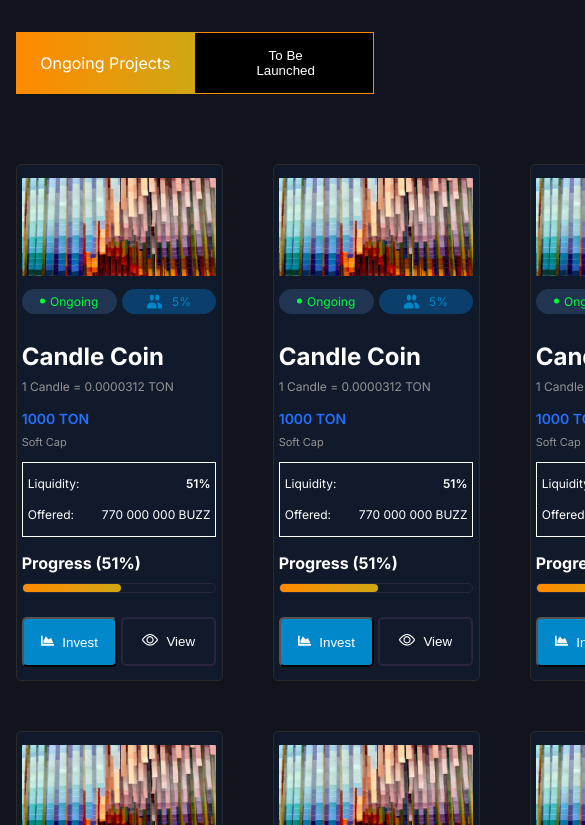
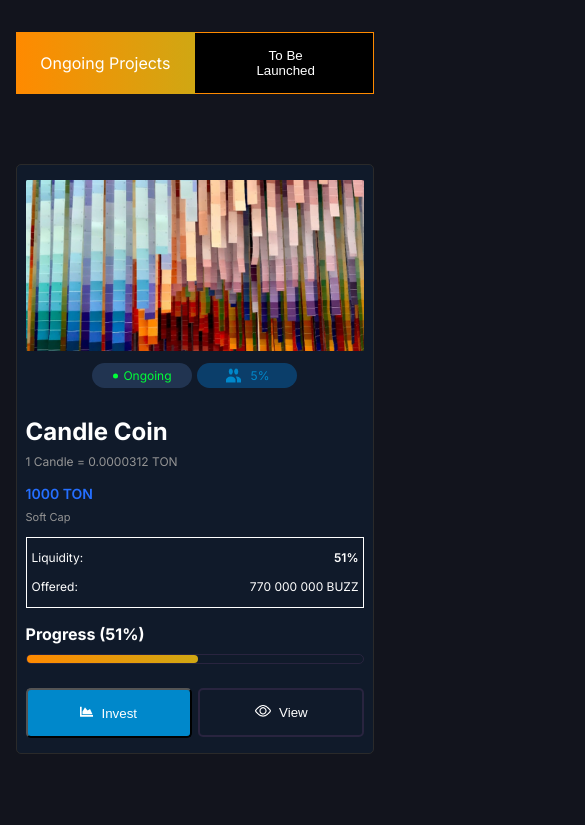
Before and after one commit to BrokieDev/brokielaunchpad, a Next.js app in the folder app/client-app/project_brokie/: page / in a window 390 px wide. Shown: the part 1059-1884 px from the top of the page, 585 px wide, since content can reach past the window. Built offline with nearby package versions, Linux system fonts and the light colour scheme.

Commit message:
projects card responsive added

```diff
--- a/app/client-app/project_brokie/src/styles/projects.module.css
+++ b/app/client-app/project_brokie/src/styles/projects.module.css
@@ -83,9 +83,19 @@
     display: grid;
     grid-template-columns: repeat(3, 1fr);
     justify-items: space-between;
-    gap: 50px;
+    gap: 5em;
     padding: 50px 0;
 }
+
+@media (max-width: 1199px) {
+
+    .cardsWrapper {
+        gap: 3em;
+
+    }
+}
+
+
 
 
 
@@ -118,4 +128,17 @@
         display: none;
     }
 
+    .cardsWrapper {
+        gap: 5%;
+        grid-template-columns: repeat(2, 1fr);
+
+    }
 }
+
+@media (max-width: 767px) {
+    .cardsWrapper {
+        gap: 3%;
+        grid-template-columns: repeat(1, 1fr);
+
+    }
+}
```
